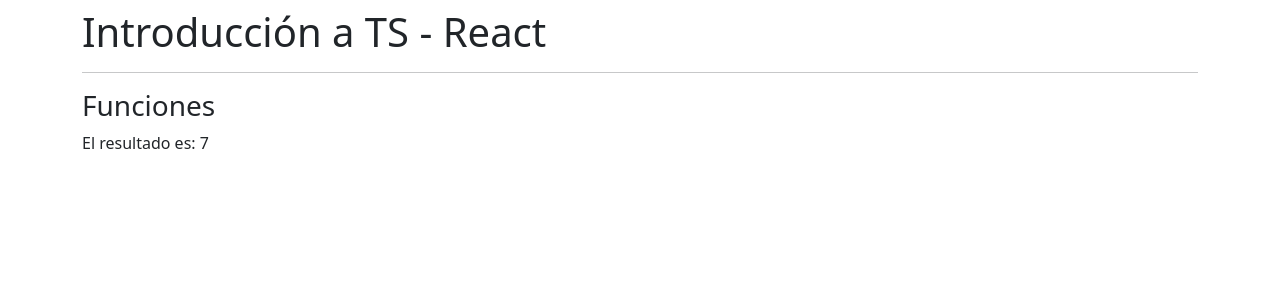
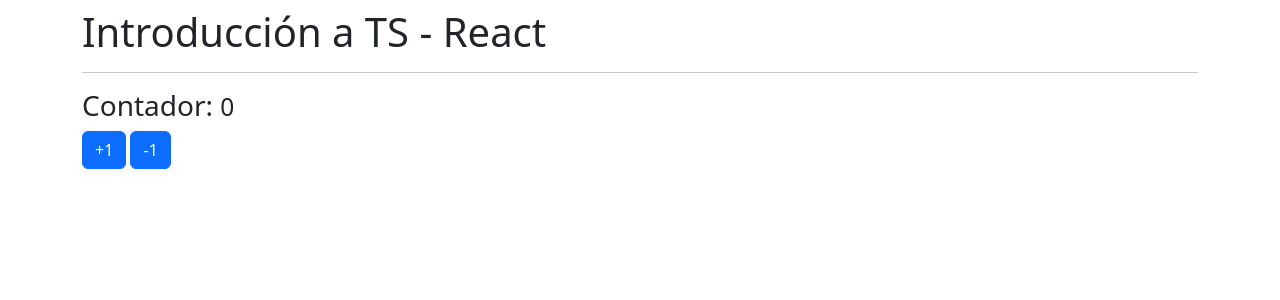
Before and after one commit to Majomon/01-Reforzando-Typescript, a React (Create React App) app: page / in a window 1280 px wide. Shown: the top 300 px of the page. Built offline with nearby package versions, Linux system fonts and the light colour scheme.

Commit message:
Usestate

```diff
--- a/src/App.tsx
+++ b/src/App.tsx
@@ -1,6 +1,8 @@
 /* import { TiposBasicos } from "./typescript/TiposBasicos"; */
 /* import { ObjetosLiterales } from "./typescript/ObjetosLiterales"; */
-import { Funciones } from "./typescript/Funciones";
+/* import { Funciones } from "./typescript/Funciones"; */
+
+import { Contador } from "./components/Contador";
 
 const App = () => {
   return (
@@ -9,7 +11,8 @@
       <hr />
       {/*       <TiposBasicos /> */}
       {/*       <ObjetosLiterales /> */}
-      <Funciones />
+      {/*      <Funciones /> */}
+      <Contador />
     </div>
   );
 };
--- /dev/null
+++ b/src/components/Contador.tsx
@@ -0,0 +1,23 @@
+import { useState } from "react";
+
+export const Contador = () => {
+  const [valor, setValor] = useState(0);
+
+  const acumular = (numero: number) => {
+    setValor(valor + numero);
+  };
+  return (
+    <>
+      <h3>
+        Contador: <small>{valor}</small>
+      </h3>
+      <button className="btn btn-primary" onClick={() => acumular(1)}>
+        +1
+      </button>
+      &nbsp;
+      <button className="btn btn-primary" onClick={() => acumular(-1)}>
+        -1
+      </button>
+    </>
+  );
+};
```
